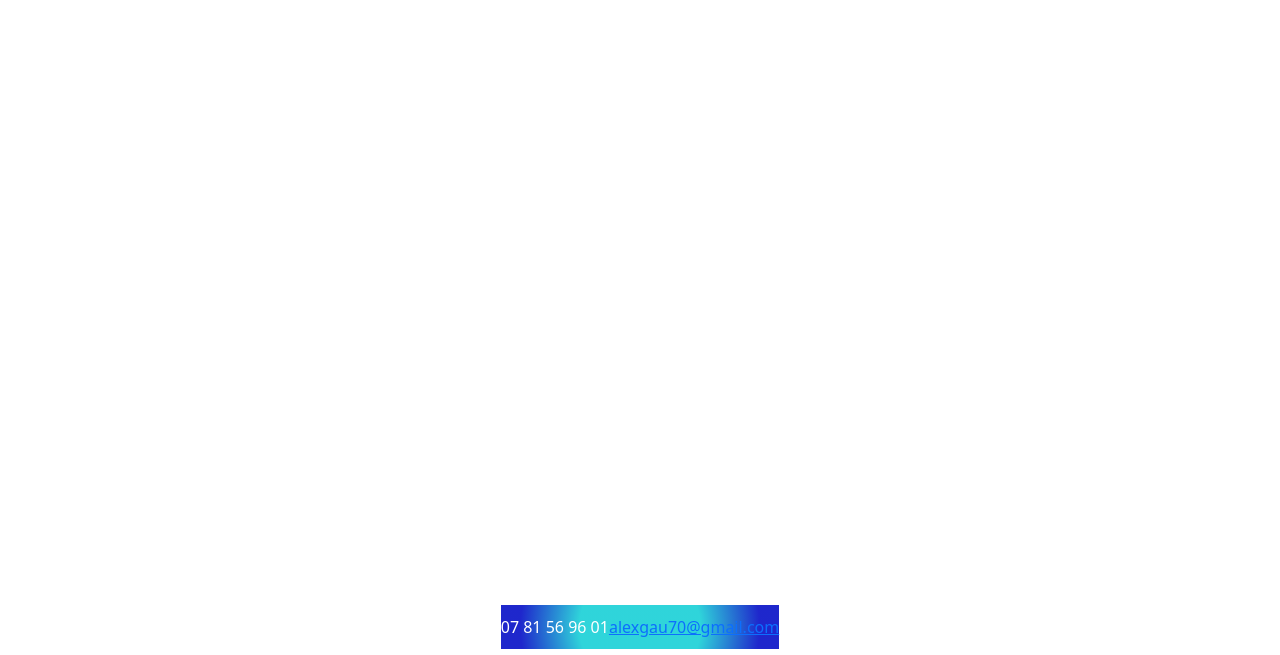
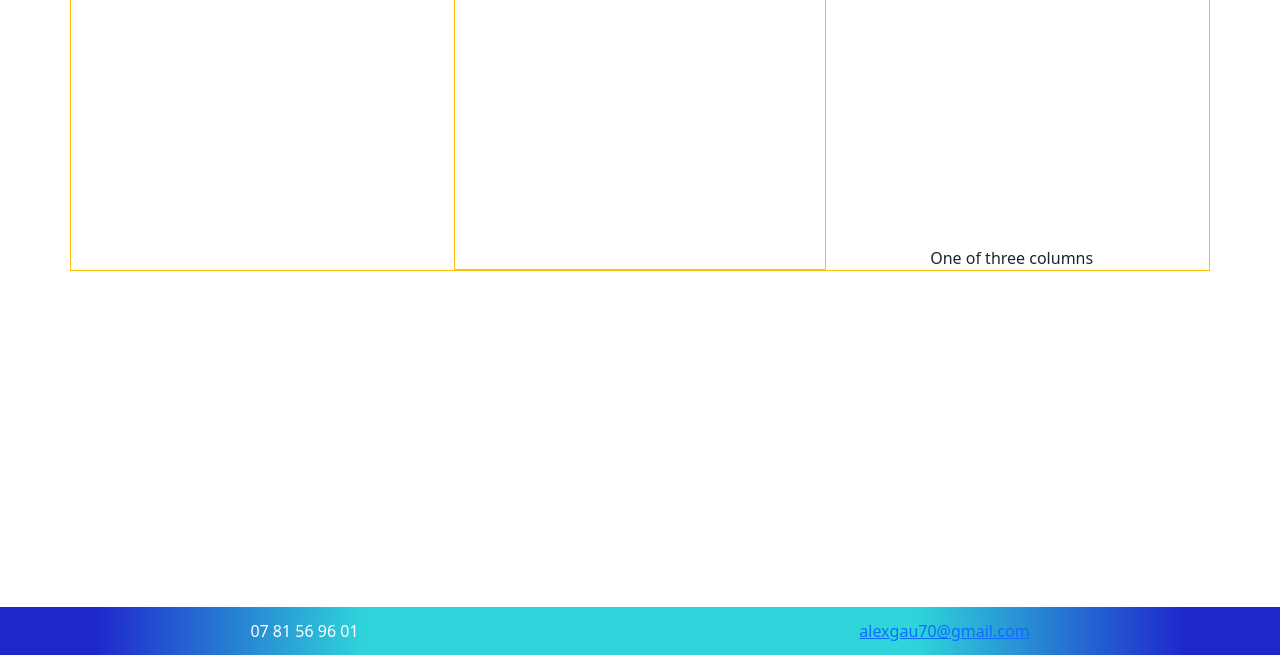
Before and after one commit to AlexandreOneFire22/portfolio_1_MERDE, a plain HTML site: page index.html in a window 1280 px wide. Shown: the part 145-800 px from the top of the page. Drawn offline with Linux system fonts and the light colour scheme.

Commit message:
c'est de la merde

```diff
--- a/index.html
+++ b/index.html
@@ -8,7 +8,7 @@
     <link href="src/bootstrap-5.3.3-dist/css/bootstrap.min.css" rel="stylesheet">
 </head>
 
-<header>
+<body>
 <nav>
     <a href="index.html">Accueil</a>
     <a href="CV.html">CV</a>
@@ -18,22 +18,24 @@
     <a href="expériences.html">Expériences</a>
     <a href="passion.html">Passions</a>
 </nav>
-</header>
-
-<body class="page align-content-center center align-items-center align-self-center justify-content-center">
-
-
-
-    <div class="align-content-center">
+<div class="container d-flex text-center border border-warning">
+    <div class="col align-self-start">
+        One of three columns
+    </div>
+    <div class = "col align-self-center text-center border border-warning">
         <h1 class="text-white">Bienvenue</h1>
         <p class="text-white">Bonjour, Je me présente je m'appelle Alexandre GAUTHIER et je suis actuellement en formation dans un BTS SIO (Service Informatique aux Organisations)
             en première année. Et je vous souhaite la bienvenue dans mon portefolio :)
         </p>
     </div>
+    <div class="col align-self-end">
+        One of three columns
+    </div>
+</div>
+</body>
 
-</body>
-<footer class="width-100">
-    <div class="text-white">07 81 56 96 01</div>
-    <div><a href="mailto:alexgau70@gmail.com">alexgau70@gmail.com</a></div>
+<footer class="d-flex justify-content-around mt-0" id="footer">
+    <div class="text-white align-self-center">07 81 56 96 01</div>
+    <div class="align-self-center"><a href="mailto:alexgau70@gmail.com">alexgau70@gmail.com</a></div>
 </footer>
 </html>
--- a/portefolio.css
+++ b/portefolio.css
@@ -1,3 +1,6 @@
+html{
+    height: 100%;
+}
 body {
     background-image: url("fond_bleu_noir.jpg");
     background-repeat: no-repeat;
@@ -13,7 +16,6 @@ nav {
     filter: progid: DXImageTransform.Microsoft.gradient(startColorstr="#2FD5DB", endColorstr="#1F28CE", GradientType=1);
     color: ghostwhite;
     padding: 0.5em 0;
-    position: fixed;
     /* Le menu a une position fixe lors de la descente dans la page */
     text-align: center;
     /* alignement du texte centré */
@@ -68,13 +70,6 @@ h2 {
     margin-left: 40px;
 }
 
-
-div {
-    margin-top: 10px;
-    margin-bottom: 10px;
-}
-
-
 footer {
     background: hsla(182, 70%, 52%, 1);
     background: radial-gradient(circle, hsla(182, 70%, 52%, 1) 43%, hsla(237, 74%, 46%, 1) 85%);
@@ -82,7 +77,7 @@ footer {
     background: -webkit-radial-gradient(circle, hsla(182, 70%, 52%, 1) 43%, hsla(237, 74%, 46%, 1) 85%);
     filter: progid: DXImageTransform.Microsoft.gradient(startColorstr="#2FD5DB", endColorstr="#1F28CE", GradientType=1);
     color: ghostwhite;
-    margin-bottom: -0.5em;
+    margin-bottom: 2em;
     display: flex;
     align-content: center;
     justify-content: space-evenly;
@@ -218,24 +213,18 @@ footer {
 
 }
 
-html,body {
-    height: 98%;
+#page-container {
+    position: relative;
+    min-height: 100vh;
 }
 
-.container {
-    flex : 1 0 auto;
+#content-wrap {
+    padding-bottom: 3rem;    /* Footer height */
 }
 
-footer {
-    flex-shrink: 0;
+#footer {
+    position: absolute;
+    bottom: -2rem;
+    width: 100%;
+    height: 3rem;            /* Footer height */
 }
-
-body.page{
-    min-height: 98.3vh;
-    display: flex;
-    flex-direction:  column;
-}
-
-.page footer {
-    margin-top: auto;
-}
```
Lines whose indentation alone changed are shown as unchanged.
